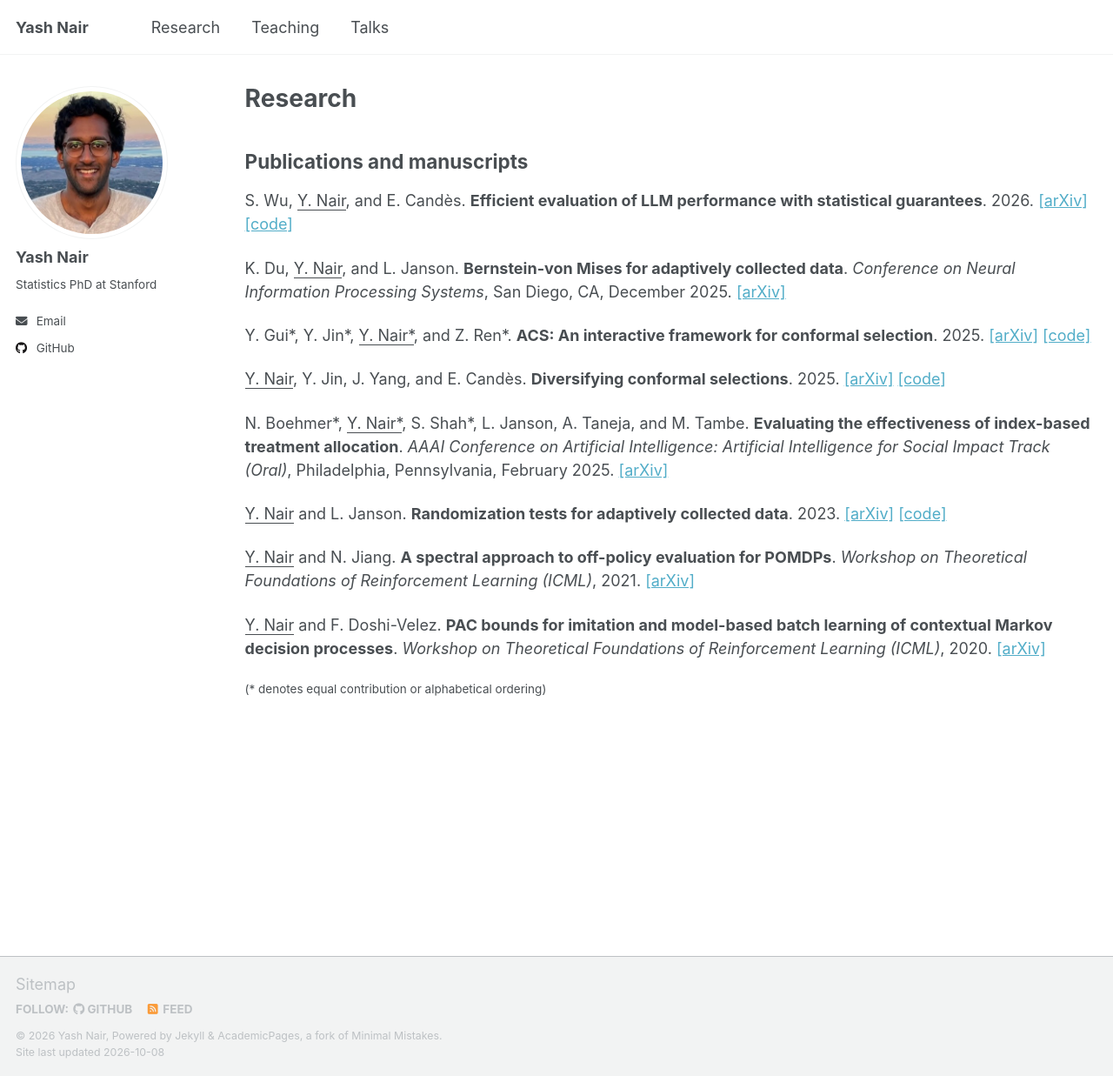
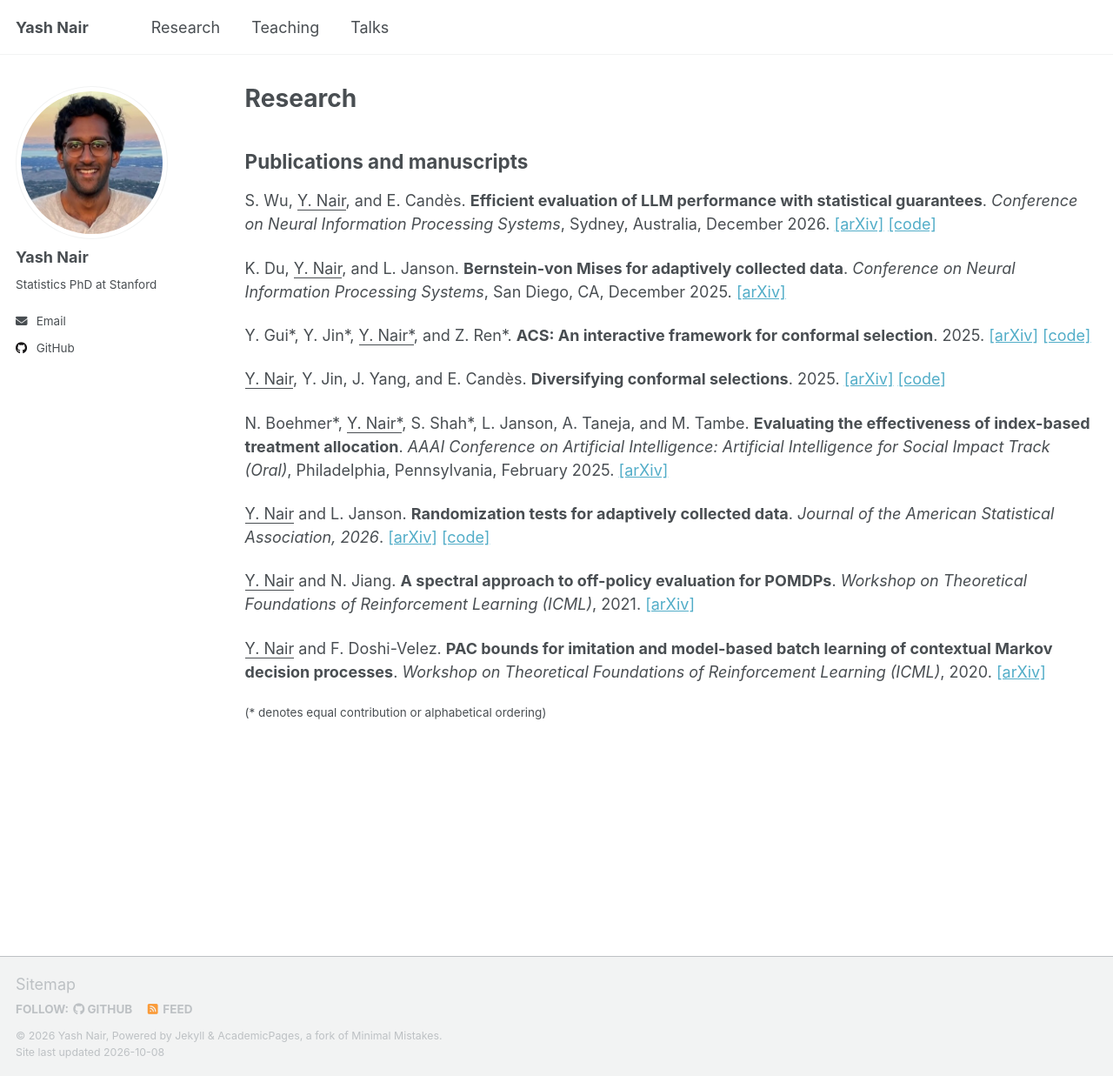
Before and after one commit to Yashnair123/yashnair123.github.io, a Jekyll site: the page built from _pages/publications.html, in a window 1280 px wide and 1237 px high. Shown: the whole window at 87% size. Built offline with Jekyll 4.4.1, drawn with Linux system fonts in a browser that asks for light colours; a script that is not in the unit is left out.

Commit message:
update publications and year

```diff
--- a/_pages/publications.html
+++ b/_pages/publications.html
@@ -8,7 +8,7 @@ author_profile: true
 <h2>Publications and manuscripts</h2>
 
 <p>
-S. Wu, <u>Y. Nair</u>, and E. Candès. <b>Efficient evaluation of LLM performance with statistical guarantees</b>. 2026. <a href="https://arxiv.org/abs/2601.20251">[arXiv]</a> <a href="https://github.com/skbwu/efficiently-evaluating-llms">[code]</a>
+S. Wu, <u>Y. Nair</u>, and E. Candès. <b>Efficient evaluation of LLM performance with statistical guarantees</b>. <i>Conference on Neural Information Processing Systems</i>, Sydney, Australia, December 2026. <a href="https://arxiv.org/abs/2601.20251">[arXiv]</a> <a href="https://github.com/skbwu/efficiently-evaluating-llms">[code]</a>
 </p>
 
 <p>
@@ -30,7 +30,7 @@ Y. Gui*, Y. Jin*, <u>Y. Nair*</u>, and Z. Ren*. <b>ACS: An interactive framework
 
 
 <p>
-  <u>Y. Nair</u> and L. Janson. <b>Randomization tests for adaptively collected data</b>. 2023. <a href="https://arxiv.org/abs/2301.05365">[arXiv]</a> <a href="https://github.com/Yashnair123/RTs-for-AdaptiveData">[code]</a>
+  <u>Y. Nair</u> and L. Janson. <b>Randomization tests for adaptively collected data</b>. <i> Journal of the American Statistical Association, 2026</i>. <a href="https://arxiv.org/abs/2301.05365">[arXiv]</a> <a href="https://github.com/Yashnair123/RTs-for-AdaptiveData">[code]</a>
 </p>
 
 <p>
```
Also changed, not shown: _pages/about.md (+1 -1 lines).
